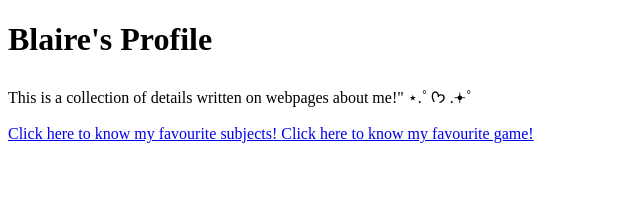
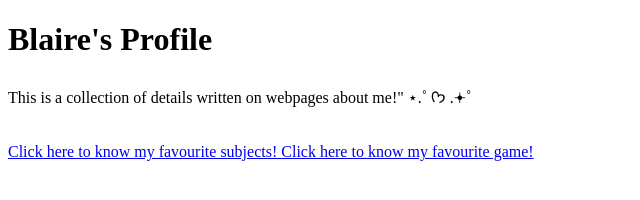
Before and after one commit to blzy12/Lithium-Lab3-Asuncion, a plain HTML site: page index.html in a window 1280 px wide. Shown: the whole page, without its empty margins (0-640 px from the left). Drawn offline with Linux system fonts and the light colour scheme.

Commit message:
Update index.html

```diff
--- a/index.html
+++ b/index.html
@@ -11,7 +11,7 @@
     <body>
 		<h1> Blaire's Profile </h1>
 		<p> This is a collection of details written on webpages about me!"
-		⋆.˚ ᡣ𐭩 .𖥔˚ </p>
+		⋆.˚ ᡣ𐭩 .𖥔˚ </p> <br>
 	    	<a href="subjects.html"> Click here to know my favourite subjects!
 		<a href="games.html"> Click here to know my favourite game!
     </body>
```
